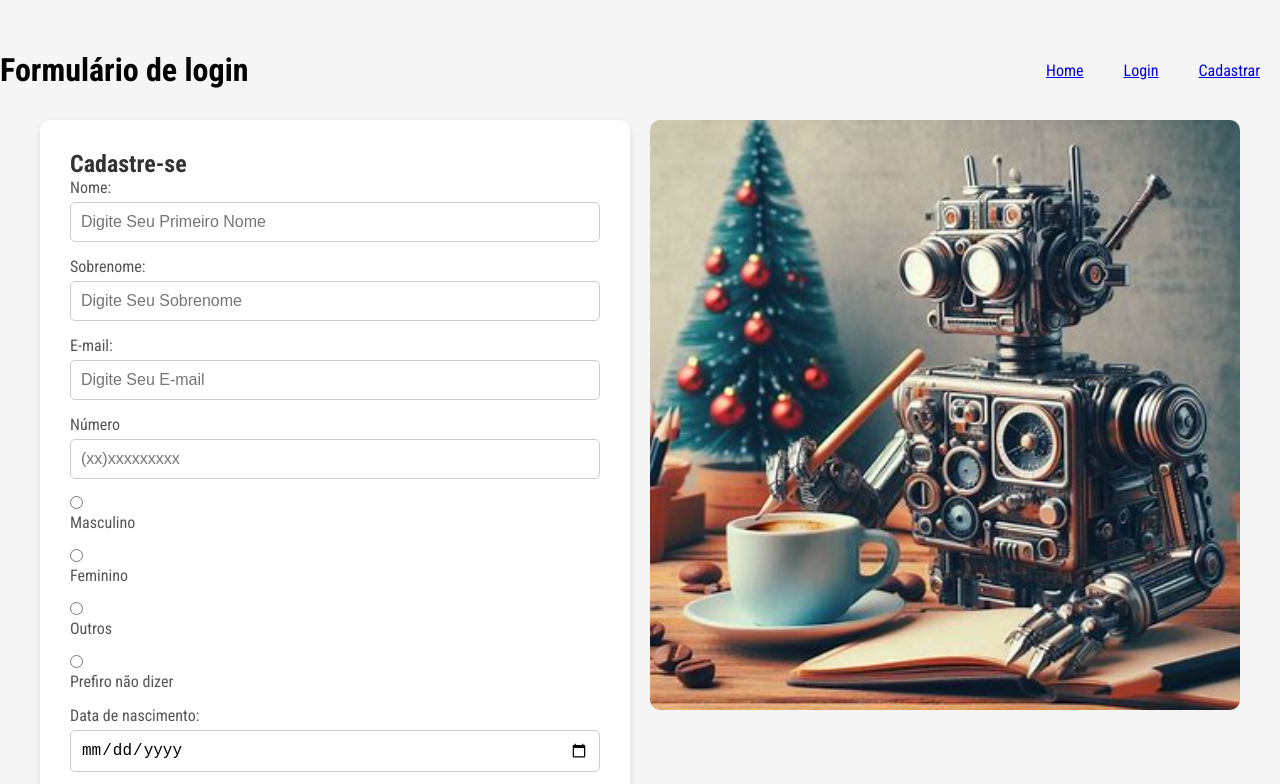
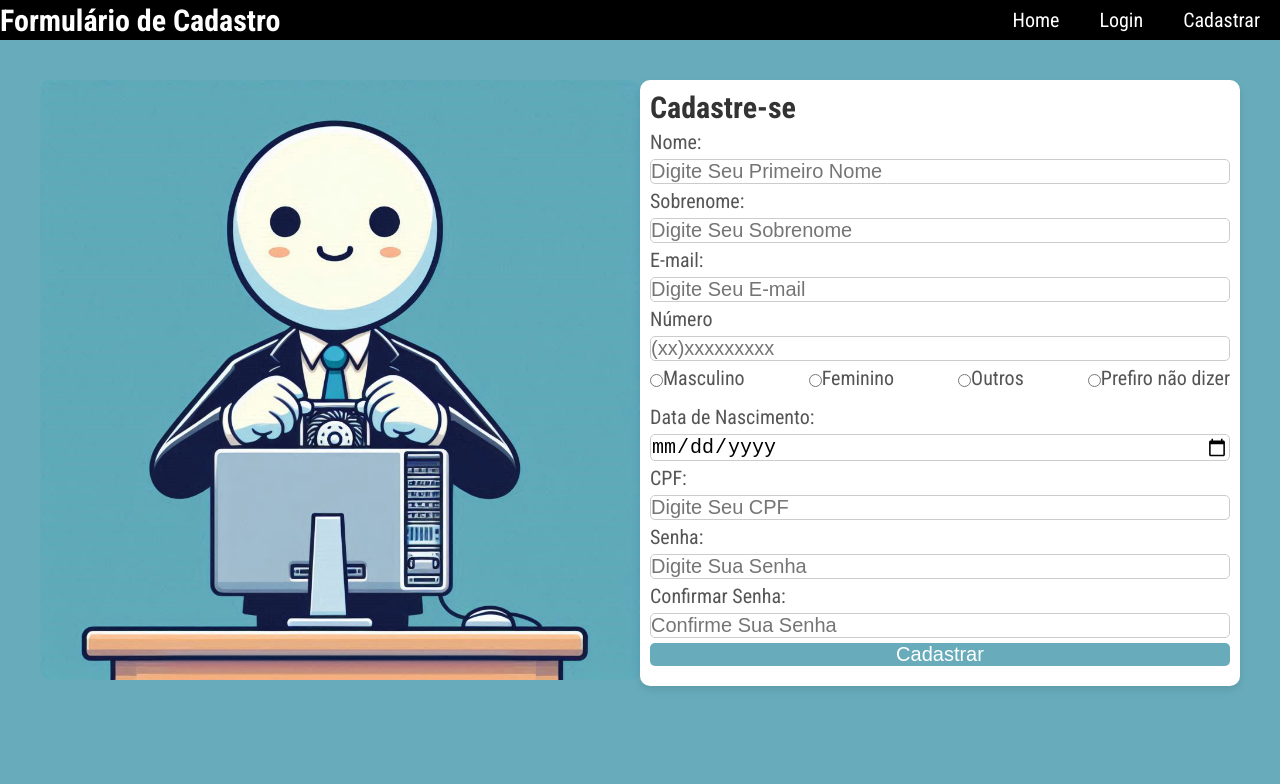
Before and after one commit to Guilherme-Orio/NodeJS_expressAPI_SGBD, a plain HTML site: page index.html in a window 1280 px wide. Shown: the top 784 px of the page. Drawn offline with Linux system fonts and the light colour scheme.

Commit message:
vou começar o javascript

```diff
--- a/index.html
+++ b/index.html
@@ -4,11 +4,12 @@
     <meta charset="UTF-8">
     <meta name="viewport" content="width=device-width, initial-scale=1.0">
     <link rel="stylesheet" href="style.css">
+    <link rel="stylesheet" href="script.js">
     <title>Tela de login com integração ao banco de dados</title>
 </head>
 <body>
     <header>
-        <h1>Formulário de login</h1>
+        <h1>Formulário de Cadastro</h1>
         <nav>
             <ul>
                 <li><a href="#">Home</a></li>
@@ -18,8 +19,14 @@
         </nav>
     </header>
     <main>
+        <article class ="container-img">
+            <div class="img">
+                <img src="assets/img/OIG2.v8CKq3n.jfif" alt="imagem de uma pessoa vendo um computador">
+            </div>
+        </article>
         <article class="container-cadastro">
             <h2>Cadastre-se</h2>
+            <form id="CadastroForm">
                 <div class="container-name">
                     <label for="name">Nome:</label>
                     <input type="text" class="name" name="name" placeholder="Digite Seu Primeiro Nome"required>
@@ -55,7 +62,7 @@
                     </div>
                 </div>
                 <div class = "container-dt-nascimento">
-                <label for="dt-nascimento">Data de nascimento:</label>
+                    <label for="dt-nascimento">Data de Nascimento:</label>
                     <input type="date" class="dt-nascimento" name="dt-nascimento" required>
                 </div>
                 <div class = "container-cpf">
@@ -73,11 +80,7 @@
                 <div class ="container-btn-cadastrar">
                     <button type="submit" class="btn-cadastrar">Cadastrar</button>
                 </div>
-        </article>
-        <article class ="container-img">
-            <div class="img">
-                <img src="assets/img/OIG2.jpeg" alt="imagem de um robo com uma xícara de café">
-            </div>
+            </form>
         </article>
     </main>
 </body>
--- /dev/null
+++ b/script.js
@@ -0,0 +1 @@
+document.getElementsByClassName('cadastroForm')
--- a/style.css
+++ b/style.css
@@ -11,53 +11,79 @@ body{
     justify-content: center;
     flex-direction: column;
     box-sizing: border-box;
-    padding: 20px;
-    background-color: #f5f5f5;
-
+    background-color: #68acbc;
+    font-size: 15px;
 }
 header{
     display: flex;
     align-items: center;
     justify-content: space-between;
     width: 100vw;
-    height: 100px;
+    height: 40px;
+    background-color: black;
+    margin-bottom: 40px;
+}
+header h1{
+    font-size: 30px;
+    color: white;
+}
+body h2{
+    margin-bottom: 5px;
+    font-size: 30px;
 }
 nav ul{
     display: flex;
     list-style: none;
 }
 nav ul li{
-    margin: 20px
+    margin: 20px;
+    font-size: 20px;
+}
+a{
+    text-decoration: none;
+    list-style: none;
+    color: white;
+}
+a:hover{
+    color: #152044;
 }
 main{
     display: grid;
     grid-template-columns:1fr 1fr;
     width: 100%;
     max-width: 1200px;
-    gap:20px;
 }
 .container-img img{
     width: 100%;
-    height: auto;
+    height: 100%;
     border-radius: 10px;
     object-fit: cover;
+    object-position: center;
+}
+.container-genero{
+    display: flex;
+    justify-content: space-between;
+    align-items: center;
 }
 .container-cadastro{
     background-color: #fff;
-    padding: 30px;
+    padding: 10px;
     border-radius: 10px;
     box-shadow: 0 4px 8px rgba(0,0,0,0.1);
+    width: 100%;
+    height: 100%;
 }
 .container-cadastro{
-    margin-bottom:20px;
+    margin-bottom:5px;
     color:#333;
 }
 .container-cadastro div{
-    margin-bottom: 15px;
+    margin-bottom: 5px;
 }
 .container-cadastro label{
     display: block;
-    margin-bottom:5px;
+    margin-bottom: 5px;
+    font-size: 20px;
     color: #555;
 }
 .container-cadastro input[type="text"],
@@ -66,11 +92,41 @@ main{
 .container-cadastro input[type="date"],
 .container-cadastro input[type="passoword"]{
     width: 100%;
-    padding: 10px;
     border: 1px solid #ccc;
     border-radius: 5px;
-    font-size: 16px;
+    font-size: 20px;
 }
+.container-cadastro .genero{
+    display: flex;
+}
+
 .container-cadastro .btn-cadastrar{
-
+    display: block;
+    width: 100%;
+    background-color: #68acbc;
+    color: #fff;
+    border: none;
+    border-radius: 5px;
+    font-size: 20px;
+    cursor: pointer;
 }
+.container-cadastro .btn-cadastrar:hover{
+    background-color: #152044;
+}
+@media(max-width: 768px){
+    main{
+        grid-template-columns: 1fr;
+    }
+    .container-img img{
+        display: none;
+    }
+    header{
+        justify-content: space-between;
+    }
+    nav ul{
+        width: 100%;
+    }
+    nav ul li{
+        margin: 10px 10px;
+    }
+}
```
Also changed, not shown: assets/img/OIG2.v8CKq3n.jfif (added). Lines whose indentation alone changed are shown as unchanged.
